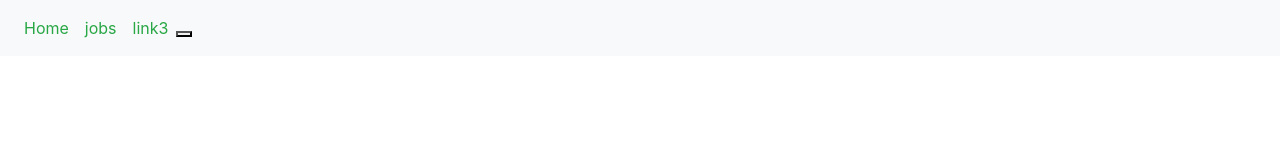
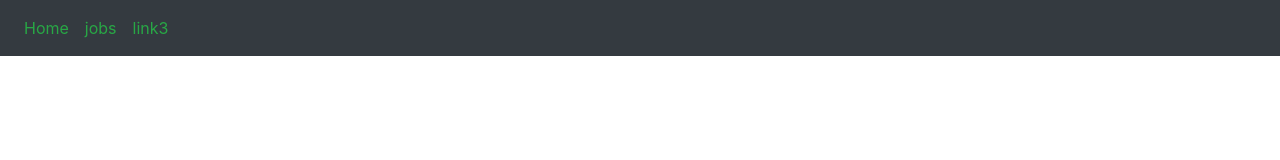
Before and after one commit to nekkunj/projectyashandnekkunj, a plain HTML site: page index.html in a window 1280 px wide. Drawn offline with nearby package versions, Linux system fonts and the light colour scheme.

Commit message:
initil commit

```diff
--- a/index.html
+++ b/index.html
@@ -24,7 +24,7 @@
 </head>
 <body>
 
-    <nav class="navbar navbar-expand-sm bg-light fixed-top">
+    <nav class="navbar navbar-expand-sm bg-dark navbar-fixed-top">
 <ul class="navbar-nav">
     <li class="nav-item">
         <a class="nav-link text-success" href="#">Home</a>
@@ -49,9 +49,9 @@
             <a class="nav-link text-success" href="#">link3</a>
     </li>
 </ul>
-    <div><button class="navbar-toggle" data-toggle="collapse" data-target=".navbar-colapse"></button>
-</div>
-
+   <button class="navbar-toggler" data-toggle="collapse" data-target="#collapsibleNavbar">
+   <span class="navbar-toggler-icon"></span>
+</button>
     </nav>
 
 </body>
```
